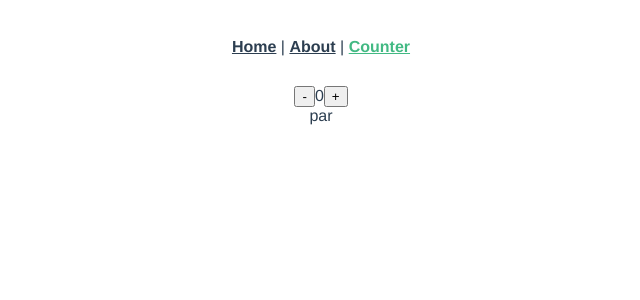
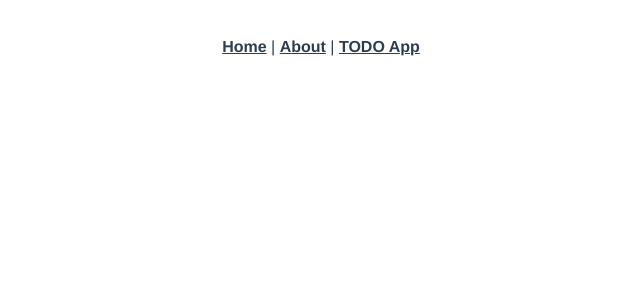
Before and after one commit to josemanuelbd/vue-techday, a Vue app: page /counter in a window 1280 px wide. Shown: the top 300 px of the page, without its empty margins (319-959 px from the left). Built offline with nearby package versions, Linux system fonts and the light colour scheme.

Commit message:
added todo list

```diff
--- a/src/App.vue
+++ b/src/App.vue
@@ -3,7 +3,7 @@
     <div id="nav">
       <router-link to="/">Home</router-link> |
       <router-link to="/about">About</router-link> |
-      <router-link to="/counter">Counter</router-link>
+      <router-link to="/todos">TODO App</router-link>
     </div>
     <router-view/>
   </div>
--- a/src/components/MyCounter.vue
+++ /dev/null
@@ -1,31 +0,0 @@
-<template>
-  <div>
-    <button @click="decrement"> - </button>
-    <span>{{ count }}</span>
-    <button @click="increment"> + </button>
-    <br>
-    <span>{{ oddEven }}</span>
-  </div>
-</template>
-
-<script>
-export default {
-  name: 'my-counter',
-  props: [
-    'count'
-  ],
-  computed: {
-    oddEven: function () {
-      return (this.count % 2 === 0 ? 'par' : 'impar')
-    }
-  },
-  methods: {
-    decrement () {
-      this.$emit('onChangeCount', this.count - 1)
-    },
-    increment () {
-      this.$emit('onChangeCount', this.count + 1)
-    }
-  }
-}
-</script>
--- /dev/null
+++ b/src/components/TodoItem.vue
@@ -0,0 +1,30 @@
+<template>
+  <li>
+    <input type="checkbox" :value="item.completed" @click="completeItem">
+    <span :class="{ completed: item.completed }">{{ item.name }}</span>
+    <span @click="removeItem"> x </span>
+  </li>
+</template>
+
+<style>
+.completed {
+  text-decoration: line-through;
+}
+</style>
+
+<script>
+export default {
+  name: 'todo-item',
+  props: [
+    'item'
+  ],
+  methods: {
+    completeItem () {
+      this.$emit('onCompleteItem')
+    },
+    removeItem () {
+      this.$emit('onRemoveItem')
+    }
+  }
+}
+</script>
--- /dev/null
+++ b/src/components/TodoList.vue
@@ -0,0 +1,42 @@
+<template>
+  <div>
+    <input v-model="item"><button @click="addItem">Añadir</button>
+    <ul>
+      <todo-item
+        :item="todo"
+        v-for="(todo, index) in todos"
+        :key="index"
+        @onCompleteItem="completeItem(index)"
+        @onRemoveItem="removeItem(index)">
+      </todo-item>
+    </ul>
+  </div>
+</template>
+
+<script>
+import TodoItem from './TodoItem'
+
+export default {
+  name: 'todo-list',
+  data: function () {
+    return {
+      item: null,
+      todos: []
+    }
+  },
+  components: {
+    TodoItem
+  },
+  methods: {
+    addItem (item) {
+      this.todos.push({ name: this.item, completed: false })
+    },
+    completeItem (index) {
+      this.todos[index].completed = !this.todos[index].completed
+    },
+    removeItem (index) {
+      this.todos.splice(index, 1)
+    }
+  }
+}
+</script>
--- a/src/router.js
+++ b/src/router.js
@@ -1,7 +1,7 @@
 import Vue from 'vue'
 import Router from 'vue-router'
 import Home from './views/Home.vue'
-import CounterContainer from './views/CounterContainer.vue'
+import TodoContainer from './views/TodoContainer.vue'
 
 Vue.use(Router)
 
@@ -23,9 +23,9 @@ export default new Router({
       component: () => import(/* webpackChunkName: "about" */ './views/About.vue')
     },
     {
-      path: '/counter',
-      name: 'counter',
-      component: CounterContainer
+      path: '/todos',
+      name: 'todos',
+      component: TodoContainer
     }
   ]
 })
--- a/src/views/CounterContainer.vue
+++ /dev/null
@@ -1,28 +0,0 @@
-<template>
-  <my-counter :count="count" @onChangeCount="changeCount"></my-counter>
-</template>
-
-<script>
-import MyCounter from '@/components/MyCounter.vue'
-
-export default {
-  name: 'counter',
-  data: function () {
-    return {
-      count: 0
-    }
-  },
-  components: {
-    MyCounter
-  },
-  methods: {
-    changeCount (count) {
-      this.count = count
-      if (this.count === 10) {
-        this.count = 0
-        console.log('Reseteamos count!')
-      }
-    }
-  }
-}
-</script>
--- /dev/null
+++ b/src/views/TodoContainer.vue
@@ -0,0 +1,14 @@
+<template>
+  <todo-list></todo-list>
+</template>
+
+<script>
+import TodoList from '@/components/TodoList.vue'
+
+export default {
+  name: 'todo-container',
+  components: {
+    TodoList
+  }
+}
+</script>
```
